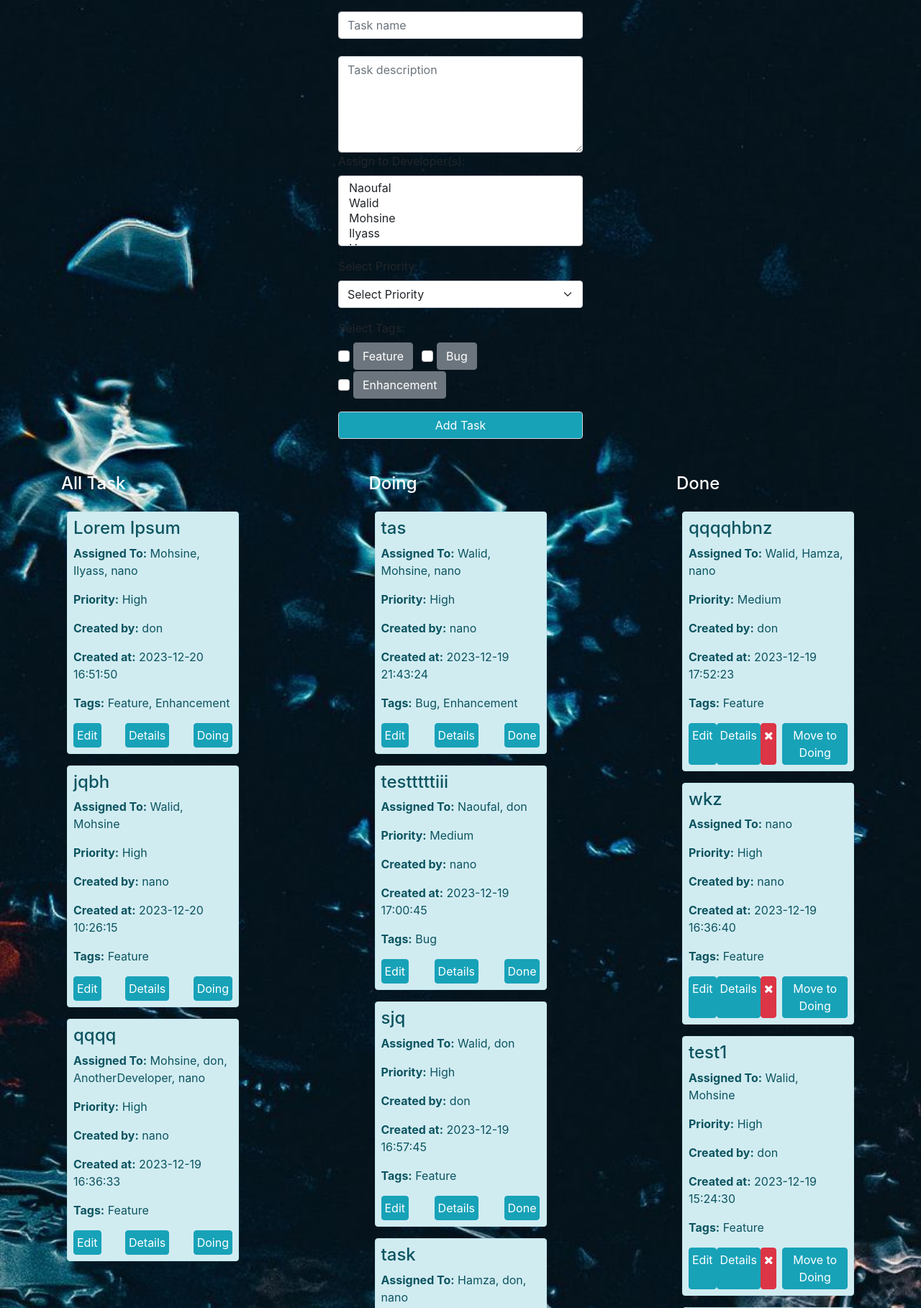
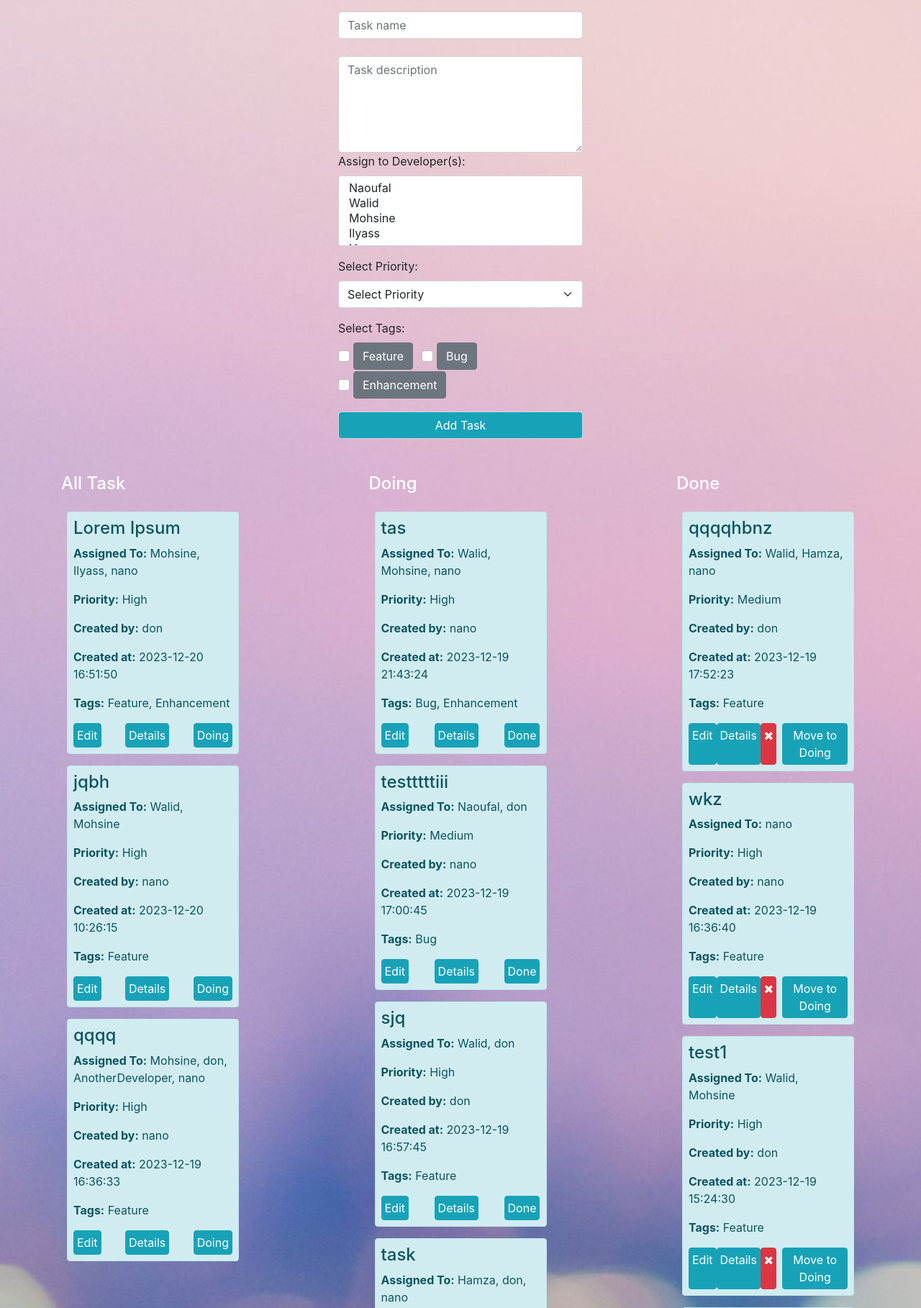
Before and after one commit to Youcode-Classe-E-2023-2024/Naoufal_Labrihmi_tickets_manager-, a PHP site: page / in a window 1280 px wide. Shown: the part 56-1874 px from the top of the page at 72% size. Run offline with PHP 8.4, Linux system fonts and the light colour scheme; the visitor is signed in with stand-in values (Sample User, id 1); data comes from the database, SQL or seed files in the repository.

Commit message:
add img background

```diff
--- a/index.php
+++ b/index.php
@@ -112,7 +112,7 @@
     </script>
 
     </head>
-    <body style="background-image: url(imgs/wp7969113-blurry-ultra-hd-wallpapers.jpg); background-size: cover; background-repeat: no-repeat; ">
+    <body style="background-image: url(imgs/wp9349630-blur-pc-4k-wallpapers.jpg); background-size: cover; background-repeat: no-repeat; ">
     <nav class="navbar navbar-expand-lg navbar-dark bg-dark">
     <a class="navbar-brand" href="index.php">Home</a>
     <button class="navbar-toggler" type="button" data-toggle="collapse" data-target="#navbarNav" aria-controls="navbarNav" aria-expanded="false" aria-label="Toggle navigation">
```
Also changed, not shown: imgs/wp2672822-blur-pc-4k-wallpapers.jpg (added), imgs/wp9349001-blur-pc-4k-wallpapers.jpg (added), imgs/wp9349620-blur-pc-4k-wallpapers.jpg (added), imgs/wp9349630-blur-pc-4k-wallpapers.jpg (added).
